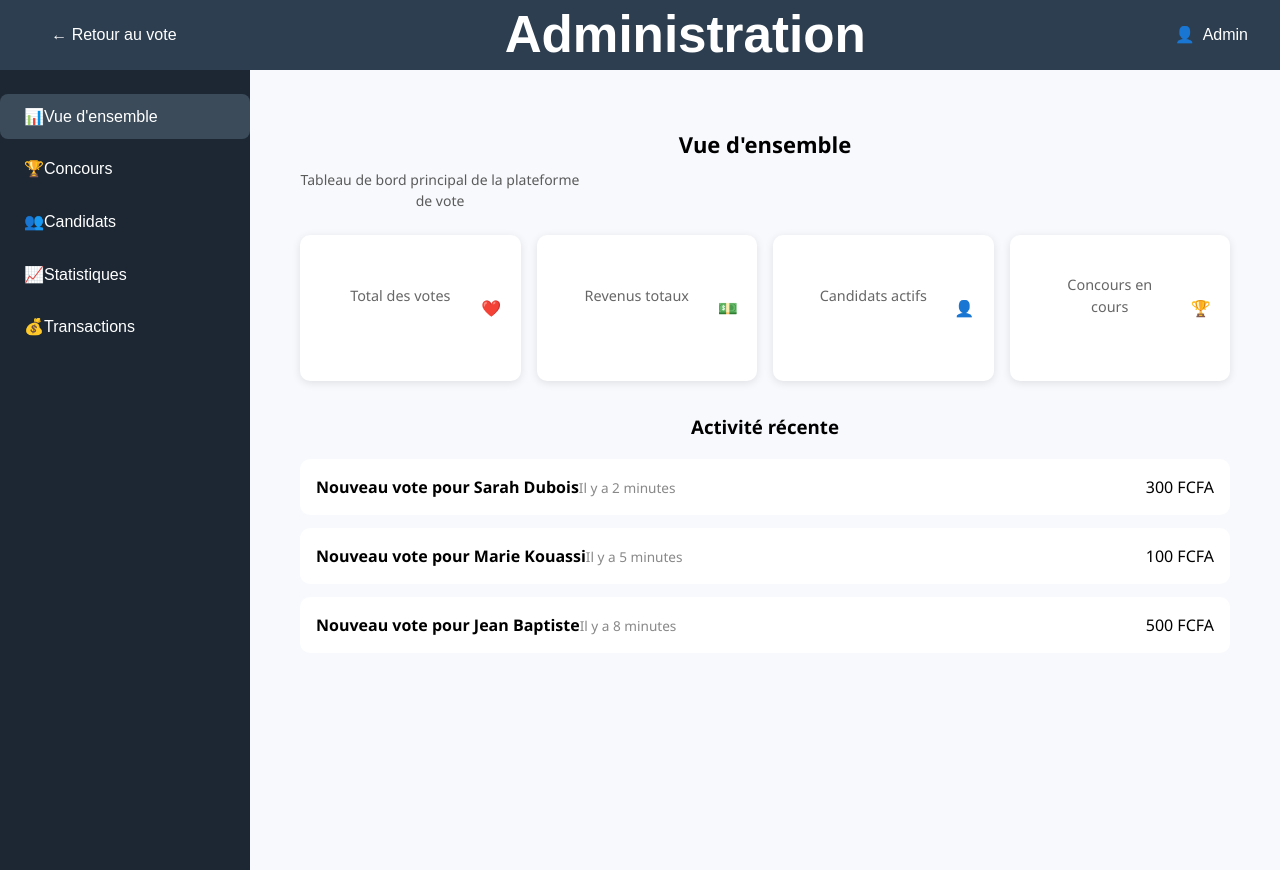
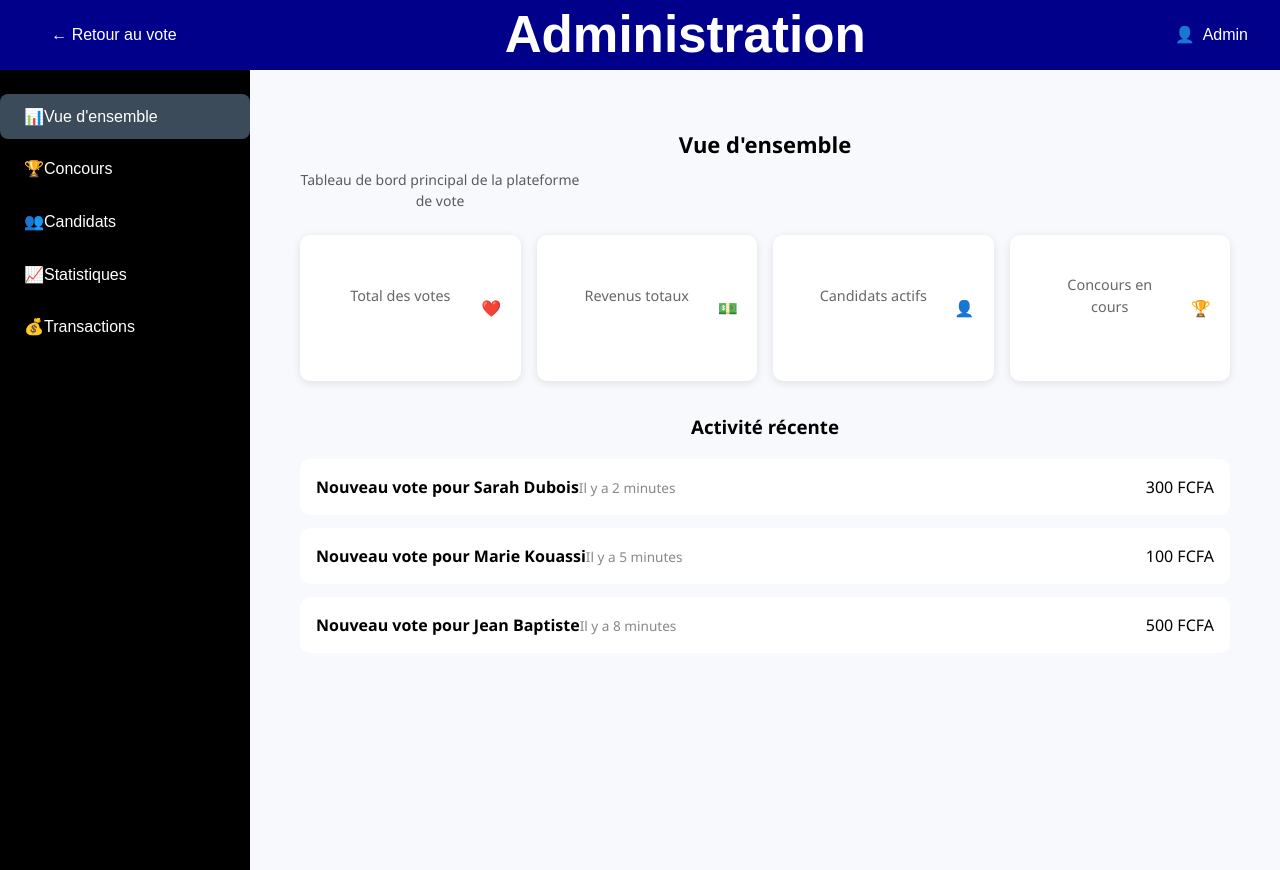
Before and after one commit to Amiir22-24/Vote_React, a React (Vite) app: page /admin/tableau-de-bord in a window 1280 px wide. Built offline with nearby package versions, Linux system fonts and the light colour scheme.

Commit message:
Header commit

```diff
--- a/src/Pages/Admin/Dashboard.css
+++ b/src/Pages/Admin/Dashboard.css
@@ -23,7 +23,7 @@
   align-items: center;
   justify-content: space-between;
   padding: 0 2rem;
-  background-color: #2d3e50;
+  background-color: darkblue;
   color: white;
 }
 
@@ -44,7 +44,7 @@
 /* ----- SIDEBAR ----- */
 .dashboard-sidebar {
   grid-area: sidebar;
-  background-color: #1c2733;
+  background-color: black;
   color: white;
   padding-top: 1rem;
 }
--- a/src/Pages/Users/CandidatList.css
+++ b/src/Pages/Users/CandidatList.css
@@ -141,7 +141,7 @@ body {
 
 /* Style du bouton "Ajouter un Candidat" (Admin) */
 .create-button, .retry-button {
-    background: linear-gradient(to right, #002da8, #9600c4, #ba00d3);
+    background: linear-gradient(to right, #002da8, #1400c4, #1500d3);
     color: white;
     font-weight: 600;
     border: none;
```
